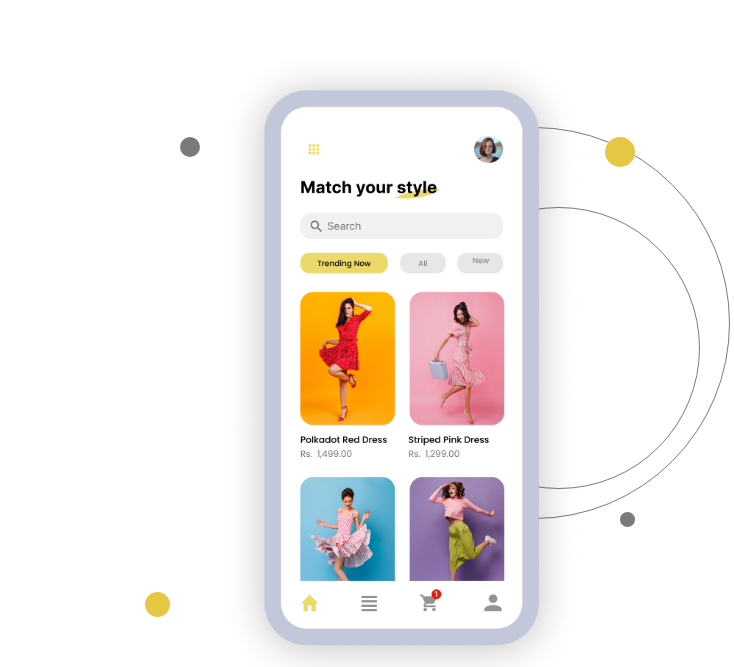
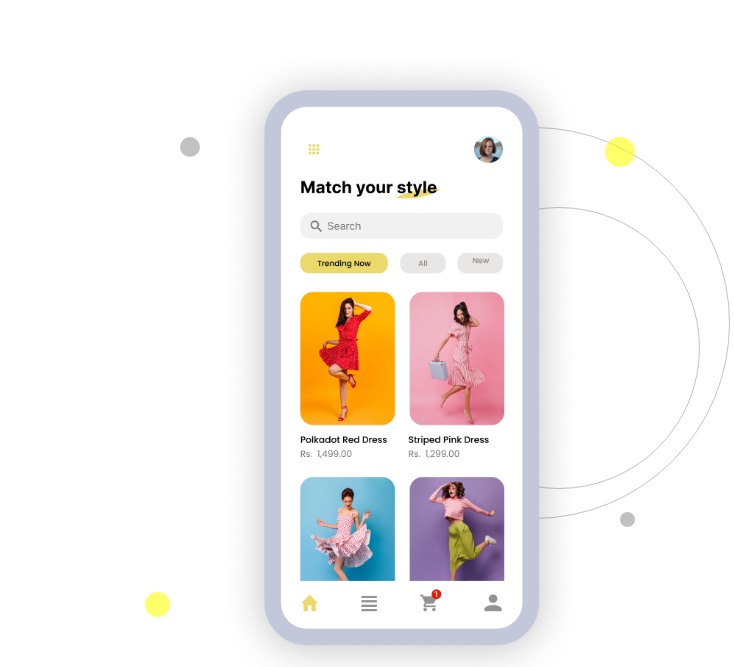
Before and after one commit to baMuShadowHunter/Design-Conversion, a plain HTML site: page index.html in a window 1280 px wide. Shown: the part 2780-3447 px from the top of the page, 546-1280 px from the left. Drawn offline with Linux system fonts and the light colour scheme.

Commit message:
Updated Styles

```diff
--- a/index.html
+++ b/index.html
@@ -405,7 +405,7 @@
         }
 
         .round1 {
-            background-color: var(--grey);
+            background-color: rgba(128, 128, 128, 0.486);
             height: 20px;
             width: 20px;
             top: 90px;
@@ -413,7 +413,7 @@
         }
 
         .round2 {
-            background-color: var(--yellow);
+             background-color: rgba(255, 255, 0, 0.589);
             height: 30px;
             width: 30px;
             top: 90px;
@@ -421,7 +421,7 @@
         }
 
         .round3 {
-            background-color: var(--yellow);
+            background-color: rgba(255, 255, 0, 0.589);
             height: 25px;
             width: 25px;
             bottom: 150px;
@@ -429,7 +429,7 @@
         }
 
         .round4 {
-            background-color: var(--grey);
+            background-color: rgba(128, 128, 128, 0.486);
             height: 15px;
             width: 15px;
             bottom: 240px;
@@ -437,7 +437,7 @@
         }
 
         .round5 {
-            border: 0.5px solid var(--grey);
+            border: 0.5px solid rgba(128, 128, 128, 0.473);
             top: 10vh;
             left: 102.5vh;
             width: 390px;
@@ -455,7 +455,7 @@
         } */
 
         .round7 {
-            border: 0.5px solid var(--grey);
+            border: 0.5px solid rgba(128, 128, 128, 0.473);
             top: 20vh;
             left: 112.5vh;
             width: 280px;
```
Lines whose indentation alone changed are shown as unchanged.
